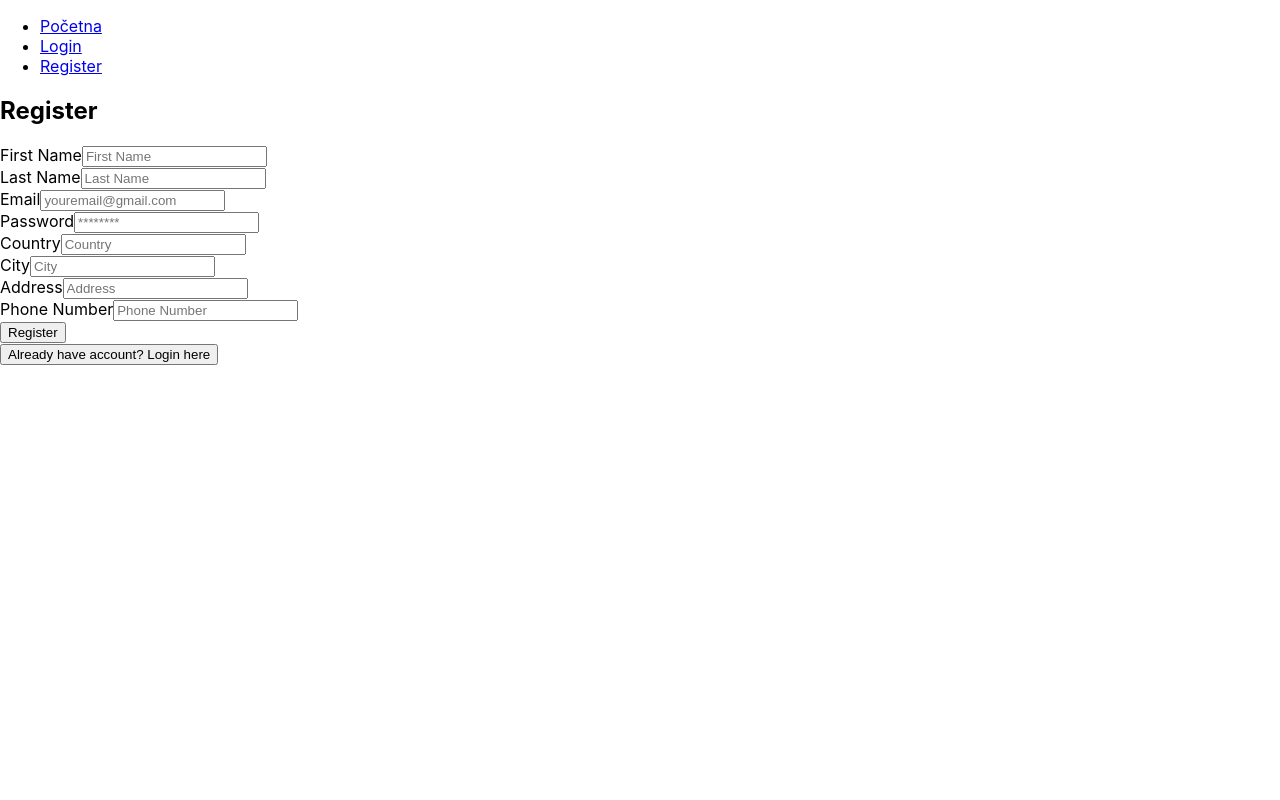
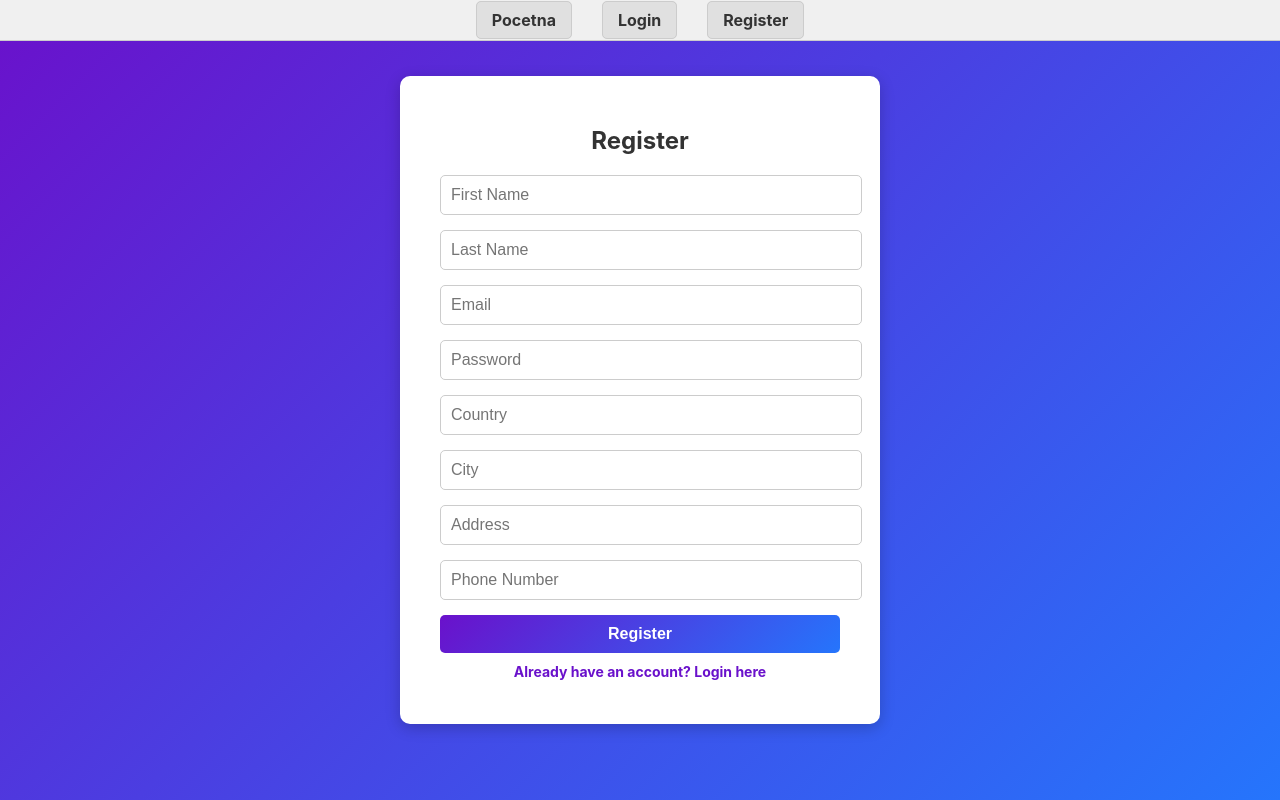
Before and after one commit to cofi24/DRS, a React (Create React App) app in the folder Proba/forum-for/pocetna-stranica/: page /register in a window 1280 px wide. Built offline with nearby package versions, Linux system fonts and the light colour scheme.

Commit message:
Login and Register design

```diff
--- a/Proba/forum-for/pocetna-stranica/src/App.css
+++ b/Proba/forum-for/pocetna-stranica/src/App.css
@@ -36,3 +36,231 @@
     transform: rotate(360deg);
   }
 }
+
+/* Stil za navigaciju */
+.navbar {
+  display: flex;
+  justify-content: center; /* Centriranje horizontalno */
+  background-color: #333; /* Tamna pozadina */
+  padding: 10px 0;
+}
+
+.navbar-menu {
+  display: flex;
+  list-style: none; /* Uklanja tačke sa liste */
+  margin: 0;
+  padding: 0;
+}
+
+.navbar-item {
+  margin: 0 15px; /* Razmak između elemenata */
+}
+
+.navbar-link {
+  text-decoration: none; /* Uklanja podvlačenje */
+  color: white;
+  font-weight: bold;
+  font-size: 16px;
+}
+
+.navbar-link:hover {
+  color: #ffa500; /* Promena boje pri hover efektu */
+}
+/* Pozadina */
+.login-page {
+  height: 100vh;
+  display: flex;
+  justify-content: center;
+  align-items: center;
+  background: linear-gradient(135deg, #6a11cb 0%, #2575fc 100%);
+}
+
+/* Centrirana login forma */
+.login-container {
+  background-color: white;
+  padding: 30px 40px;
+  border-radius: 10px;
+  box-shadow: 0 4px 15px rgba(0, 0, 0, 0.2);
+  text-align: center;
+  max-width: 400px;
+  width: 100%;
+}
+
+/* Naslov */
+.login-title {
+  font-size: 24px;
+  font-weight: bold;
+  color: #333;
+  margin-bottom: 20px;
+}
+
+/* Polja za unos */
+.form-group {
+  margin-bottom: 15px;
+}
+
+.form-input {
+  width: 100%;
+  padding: 10px;
+  font-size: 16px;
+  border: 1px solid #ccc;
+  border-radius: 5px;
+}
+
+/* Dugme za login */
+.login-button {
+  width: 100%;
+  padding: 10px;
+  font-size: 16px;
+  border: none;
+  border-radius: 5px;
+  background: linear-gradient(135deg, #6a11cb 0%, #2575fc 100%);
+  color: white;
+  cursor: pointer;
+  font-weight: bold;
+}
+
+.login-button:hover {
+  background: linear-gradient(135deg, #2575fc 0%, #6a11cb 100%);
+}
+
+/* Link za registraciju */
+.signup-link {
+  font-size: 14px;
+  font-weight: bold;
+  color: #6a11cb;
+  cursor: pointer;
+  margin-top: 10px;
+}
+
+.signup-link:hover {
+  text-decoration: underline;
+}
+
+
+/*------------------*/
+/* Pozadina */
+.register-page {
+  height: 100vh;
+  display: flex;
+  justify-content: center;
+  align-items: center;
+  background: linear-gradient(135deg, #6a11cb 0%, #2575fc 100%);
+}
+
+/* Centrirana forma za registraciju */
+.register-container {
+  background-color: white;
+  padding: 30px 40px;
+  border-radius: 10px;
+  box-shadow: 0 4px 15px rgba(0, 0, 0, 0.2);
+  text-align: center;
+  max-width: 400px;
+  width: 100%;
+}
+
+/* Naslov */
+.register-title {
+  font-size: 24px;
+  font-weight: bold;
+  color: #333;
+  margin-bottom: 20px;
+}
+
+/* Polja za unos */
+.form-group {
+  margin-bottom: 15px;
+}
+
+.form-input {
+  width: 100%;
+  padding: 10px;
+  font-size: 16px;
+  border: 1px solid #ccc;
+  border-radius: 5px;
+}
+
+/* Dugme za registraciju */
+.register-button {
+  width: 100%;
+  padding: 10px;
+  font-size: 16px;
+  border: none;
+  border-radius: 5px;
+  background: linear-gradient(135deg, #6a11cb 0%, #2575fc 100%);
+  color: white;
+  cursor: pointer;
+  font-weight: bold;
+}
+
+.register-button:hover {
+  background: linear-gradient(135deg, #2575fc 0%, #6a11cb 100%);
+}
+
+/* Link za login */
+.login-link {
+  font-size: 14px;
+  font-weight: bold;
+  color: #6a11cb;
+  cursor: pointer;
+  margin-top: 10px;
+}
+
+.login-link:hover {
+  text-decoration: underline;
+}
+
+
+/*------------------------------------------*/
+
+
+/* Resetovanje margina i padding-a */
+body, ul {
+  margin: 0;
+  padding: 0;
+  box-sizing: border-box;
+}
+
+/* Stilovi za navigaciju */
+.navbar {
+  background-color: #f0f0f0; /* Svetlo siva pozadina za navigaciju */
+  padding: 10px 0; /* Razmak iznad i ispod navigacije */
+  display: flex;
+  justify-content: center; /* Centriranje navigacije horizontalno */
+  align-items: center;
+  width: 100%;
+  position: fixed; /* Fiksirano na vrhu stranice */
+  top: 0;
+  z-index: 1000;
+  border-bottom: 1px solid #ccc; /* Tanki sivi okvir ispod */
+}
+
+/* Stilovi za listu u navigaciji */
+.navbar-list {
+  list-style-type: none;
+  display: flex; /* Horizontalni prikaz linkova */
+  padding: 0;
+  margin: 0;
+}
+
+/* Stilovi za pojedinačne stavke */
+.navbar-item {
+  margin: 0 15px; /* Razmak između stavki */
+}
+
+.navbar-item a {
+  text-decoration: none; /* Bez podvlačenja */
+  color: #333; /* Tamno siva boja teksta */
+  font-size: 16px;
+  font-weight: bold;
+  padding: 8px 15px; /* Razmak unutar dugmeta */
+  background-color: #e0e0e0; /* Svetlo siva boja dugmeta */
+  border: 1px solid #ccc; /* Sivi okvir dugmeta */
+  border-radius: 5px; /* Zaobljeni uglovi */
+  transition: background-color 0.3s, color 0.3s; /* Animacija promena boja */
+}
+
+.navbar-item a:hover {
+  background-color: #d6d6d6; /* Tamnija siva pri hoveru */
+  color: #000; /* Crna boja teksta pri hoveru */
+}
--- a/Proba/forum-for/pocetna-stranica/src/App.js
+++ b/Proba/forum-for/pocetna-stranica/src/App.js
@@ -1,10 +1,9 @@
-import logo from './logo.svg';
 import './App.css';
 
 import React from 'react';
-import { BrowserRouter as Router, Route, Routes, Link,Navigate} from 'react-router-dom';
+import { BrowserRouter as Router, Route, Routes, Link, Navigate } from 'react-router-dom';
 import HomePage from './HomePage';
-import LoginPage  from './LoginPage';
+import LoginPage from './LoginPage';
 import RegisterPage from './RegisterPage';
 import Cookies from 'js-cookie';
 
@@ -24,26 +23,24 @@ function App() {
   return (
     <Router>
       <div>
-        <nav>
-          <ul>
-            <li>
-              <Link to="/">Početna</Link>
-
+        <nav className="navbar">
+          <ul className="navbar-list">
+            <li className="navbar-item">
+              <Link to="/">Pocetna</Link>
             </li>
-            <li>
-            <Link to="/login">Login</Link>
+            <li className="navbar-item">
+              <Link to="/login">Login</Link>
             </li>
-            <li>
+            <li className="navbar-item">
               <Link to="/register">Register</Link>
             </li>
           </ul>
         </nav>
 
         <Routes>
-          {/* Ruta za HomePage */}
-          <Route path="/" element={<HomePage />}/>
-          <Route path="/login" element={<LoginPage/>}/>
-          <Route path="/register" element={<RegisterPage/>}/>
+          <Route path="/" element={<HomePage />} />
+          <Route path="/login" element={<LoginPage />} />
+          <Route path="/register" element={<RegisterPage />} />
         </Routes>
       </div>
     </Router>
--- a/Proba/forum-for/pocetna-stranica/src/LoginPage.jsx
+++ b/Proba/forum-for/pocetna-stranica/src/LoginPage.jsx
@@ -2,52 +2,60 @@ import React, { useState } from 'react';
 import Cookies from 'js-cookie';
 import { useNavigate } from 'react-router-dom';
 import axiosInstance from './axiosInstance';
+import './App.css'
+function LoginPage() {
+    const [email, setEmail] = useState('');
+    const [pass, setPass] = useState('');
+    const navigate = useNavigate();
 
-function LoginPage()  {
-    const [email,setEmail]=useState('');
-    const[pass,setPass]=useState('');
-    const navigate=useNavigate();
-
-    const handleSubmit=async(e)=>{
+    const handleSubmit = async (e) => {
         e.preventDefault();
 
-        const loginData={
-            email:email,
-            password:pass
-        };
+        const loginData = { email: email, password: pass };
         axiosInstance.post('http://localhost:5000/login', loginData)
             .then(response => {
-            const token = response.data.access_token;
-            console.log(token);
-            Cookies.set('jwt-token', token, { expires: 7, secure: true, sameSite: 'Strict' });
-            console.log("LOGGED IN");
-            navigate('/');
+                const token = response.data.access_token;
+                Cookies.set('jwt-token', token, { expires: 7, secure: true, sameSite: 'Strict' });
+                navigate('/');
             })
             .catch(error => {
-            console.error('Error during login:', error);
+                console.error('Error during login:', error);
             });
+    };
 
-
-
-    }
     const navigateToRegister = () => {
         navigate('/register');
     };
-    return(
-        <div>
-            <h2>Login</h2>
-            <form onSubmit={handleSubmit}>
-                <label htmlFor='email'>email</label>
-                <input value={email} onChange={(e)=>setEmail(e.target.value)} type="email" placeholder="youremail@gmail.com" id="email" name="email"/>
-                <br></br>
-                <label htmlFor='password'>password</label>
-                <input value={pass} onChange={(e) => setPass(e.target.value)} type="password" placeholder="********" id="password" name="password" />
-                <br></br>
-                <button type='submit'>Login</button>
-            </form>
-            <button onClick={navigateToRegister}>Don't have account</button>
+
+    return (
+        <div className="login-page">
+            <div className="login-container">
+                <h2 className="login-title">Login</h2>
+                <form onSubmit={handleSubmit} className="login-form">
+                    <div className="form-group">
+                        <input
+                            type="email"
+                            placeholder="Email"
+                            value={email}
+                            onChange={(e) => setEmail(e.target.value)}
+                            className="form-input"
+                        />
+                    </div>
+                    <div className="form-group">
+                        <input
+                            type="password"
+                            placeholder="Password"
+                            value={pass}
+                            onChange={(e) => setPass(e.target.value)}
+                            className="form-input"
+                        />
+                    </div>
+                    <button type="submit" className="login-button">Login</button>
+                </form>
+                <p className="signup-link" onClick={navigateToRegister}>Don't have an account? Sign Up</p>
+            </div>
         </div>
-    )
-};
+    );
+}
 
 export default LoginPage;
--- a/Proba/forum-for/pocetna-stranica/src/RegisterPage.jsx
+++ b/Proba/forum-for/pocetna-stranica/src/RegisterPage.jsx
@@ -1,11 +1,10 @@
 import React, { useState } from 'react';
-import {useNavigate} from 'react-router-dom';
+import { useNavigate } from 'react-router-dom';
 import axios from 'axios';
 
-function RegisterPage(){
-  const[firstName,setFirstName]=useState('');
-  const[lastName,setLastName]=useState('');
-
+function RegisterPage() {
+    const [firstName, setFirstName] = useState('');
+    const [lastName, setLastName] = useState('');
     const [email, setEmail] = useState('');
     const [pass, setPass] = useState('');
     const [country, setCountry] = useState('');
@@ -21,64 +20,108 @@ function RegisterPage(){
             password: pass,
             first_name: firstName,
             last_name: lastName,
-
             country: country,
             city: city,
             address: address,
             phone: number
         };
 
-    try{
-        console.log(userData);
+        try {
             const response = await axios.post('http://localhost:5000/register', userData);
             console.log(response);
-        console.log(response.data);
-        navigate("/login")
-    }catch(error){
-      console.error("There was an:",error);
-
+            navigate("/login");
+        } catch (error) {
+            console.error("There was an error:", error);
         }
     };
-  const navigateToLogin=()=>{
+
+    const navigateToLogin = () => {
         navigate('/login');
     };
 
-    return(
-      <div>
-        <h2>Register</h2>
-          <form onSubmit={handleSubmit}>
-            <label htmlFor='firstname'>First Name</label>
-            <input value={firstName} onChange={(e)=>setFirstName(e.target.value)}id="firstname" placeholder="First Name"/>
-            <br></br>
-            <label htmlFor="lastname">Last Name</label>
-            <input value={lastName} onChange={(e) => setLastName(e.target.value)} id="lastname" placeholder="Last Name" />
-            <br></br>
-            <label htmlFor="email">Email</label>
-            <input value={email} onChange={(e) => setEmail(e.target.value)} type="email" placeholder="youremail@gmail.com" id="email" />
-            <br></br>
-            <label htmlFor="password">Password</label>
-            <input value={pass} onChange={(e) => setPass(e.target.value)} type="password" placeholder="********" id="password" />
-            <br></br>
-            <label htmlFor="country">Country</label>
-            <input value={country} onChange={(e) => setCountry(e.target.value)} id="country" placeholder="Country" />
-            <br></br>
-            <label htmlFor="city">City</label>
-            <input value={city} onChange={(e) => setCity(e.target.value)} id="city" placeholder="City" />
-            <br></br>
-            <label htmlFor="address">Address</label>
-            <input value={address} onChange={(e) => setAddress(e.target.value)} id="address" placeholder="Address" />
-            <br></br>
-            <label htmlFor="number">Phone Number</label>
-            <input value={number} onChange={(e) => setNumber(e.target.value)} id="number" placeholder="Phone Number" />
-            <br></br>
-            <button type='submit'>Register</button>
-
+    return (
+        <div className="register-page">
+            <div className="register-container">
+                <h2 className="register-title">Register</h2>
+                <form onSubmit={handleSubmit} className="register-form">
+                    <div className="form-group">
+                        <input
+                            type="text"
+                            placeholder="First Name"
+                            value={firstName}
+                            onChange={(e) => setFirstName(e.target.value)}
+                            className="form-input"
+                        />
+                    </div>
+                    <div className="form-group">
+                        <input
+                            type="text"
+                            placeholder="Last Name"
+                            value={lastName}
+                            onChange={(e) => setLastName(e.target.value)}
+                            className="form-input"
+                        />
+                    </div>
+                    <div className="form-group">
+                        <input
+                            type="email"
+                            placeholder="Email"
+                            value={email}
+                            onChange={(e) => setEmail(e.target.value)}
+                            className="form-input"
+                        />
+                    </div>
+                    <div className="form-group">
+                        <input
+                            type="password"
+                            placeholder="Password"
+                            value={pass}
+                            onChange={(e) => setPass(e.target.value)}
+                            className="form-input"
+                        />
+                    </div>
+                    <div className="form-group">
+                        <input
+                            type="text"
+                            placeholder="Country"
+                            value={country}
+                            onChange={(e) => setCountry(e.target.value)}
+                            className="form-input"
+                        />
+                    </div>
+                    <div className="form-group">
+                        <input
+                            type="text"
+                            placeholder="City"
+                            value={city}
+                            onChange={(e) => setCity(e.target.value)}
+                            className="form-input"
+                        />
+                    </div>
+                    <div className="form-group">
+                        <input
+                            type="text"
+                            placeholder="Address"
+                            value={address}
+                            onChange={(e) => setAddress(e.target.value)}
+                            className="form-input"
+                        />
+                    </div>
+                    <div className="form-group">
+                        <input
+                            type="text"
+                            placeholder="Phone Number"
+                            value={number}
+                            onChange={(e) => setNumber(e.target.value)}
+                            className="form-input"
+                        />
+                    </div>
+                    <button type="submit" className="register-button">Register</button>
                 </form>
-          <button onClick={navigateToLogin}>Already have account? Login here</button>
+                <p className="login-link" onClick={navigateToLogin}>Already have an account? Login here</p>
+            </div>
         </div>
     );
-
-
 }
 
 export default RegisterPage;
```
Lines whose indentation alone changed are shown as unchanged.
